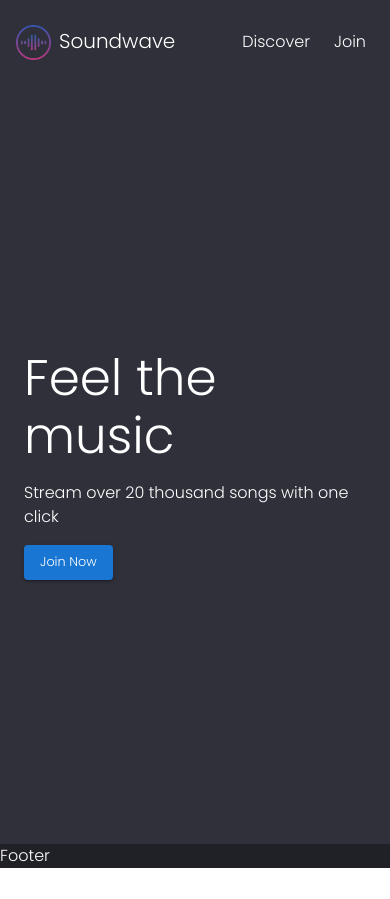
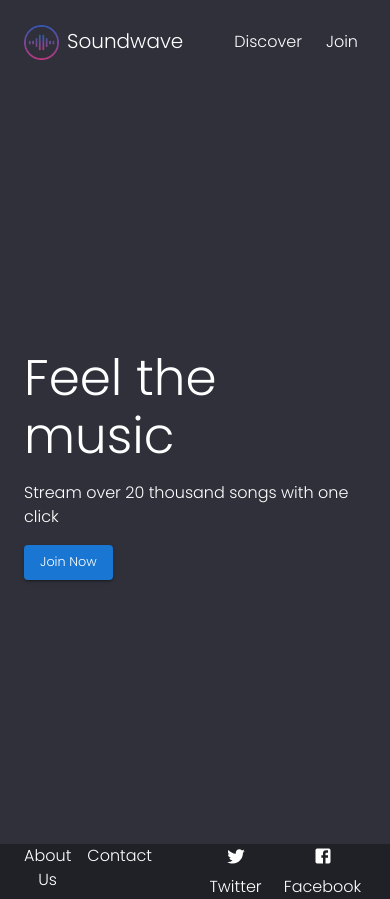
Before and after one commit to andreubltzr/soundwave, a React (Vite) app: page /Join in a window 390 px wide. Before the commit the page ends 868 px from the top, so only its background shows below. Built offline with nearby package versions, Linux system fonts and the light colour scheme.

Commit message:
added footer - homepage done - mobile version

```diff
--- a/package.json
+++ b/package.json
@@ -12,6 +12,7 @@
   "dependencies": {
     "@emotion/react": "^11.11.1",
     "@emotion/styled": "^11.11.0",
+    "@mui/icons-material": "^5.13.7",
     "@mui/material": "^5.13.7",
     "react": "^18.2.0",
     "react-dom": "^18.2.0"
--- a/src/components/Footer.tsx
+++ b/src/components/Footer.tsx
@@ -1,11 +1,39 @@
-import { Box } from "@mui/material";
+import { Box, Container, Grid } from "@mui/material";
 import Typography from "@mui/material/Typography";
+import FacebookIcon from "@mui/icons-material/Facebook";
+import TwitterIcon from "@mui/icons-material/Twitter";
+
 export const Footer = () => {
   return (
     <>
-      <Box sx={{ bgcolor: "#202027" }}>
-        <Typography>Footer</Typography>
-      </Box>
+      <Container
+        sx={{
+          bgcolor: "#202027",
+          px: "1.5rem",
+          display: "flex",
+          justifyContent: "space-around",
+          gap: 5,
+        }}
+      >
+        <Box sx={{ display: "flex", gap: 2, textAlign: "center" }}>
+          <Typography>About Us</Typography>
+          <Typography>Contact</Typography>
+        </Box>
+        <Grid container sx={{ textAlign: "center" }}>
+          <Grid item xs={6}>
+            <TwitterIcon sx={{ width: 20 }}></TwitterIcon>
+          </Grid>
+          <Grid item xs={6}>
+            <FacebookIcon sx={{ width: 20 }}></FacebookIcon>
+          </Grid>
+          <Grid item xs={6}>
+            Twitter
+          </Grid>
+          <Grid item xs={6}>
+            Facebook
+          </Grid>
+        </Grid>
+      </Container>
     </>
   );
 };
--- a/src/components/Header.tsx
+++ b/src/components/Header.tsx
@@ -29,6 +29,7 @@ export const Header = () => {
           justifyContent: "space-between",
           bgcolor: "#2F303A",
           height: "10vh",
+          px: "1.5rem",
         }}
       >
         <Box sx={{ display: "flex", gap: 1 }}>
--- a/src/components/Hero.tsx
+++ b/src/components/Hero.tsx
@@ -1,10 +1,10 @@
-import { Box, Button } from "@mui/material";
+import { Button, Container } from "@mui/material";
 import Typography from "@mui/material/Typography";
 
 export const Hero = () => {
   return (
     <>
-      <Box
+      <Container
         sx={{
           bgcolor: "#2F303A",
           height: "90vh",
@@ -29,7 +29,7 @@ export const Hero = () => {
         >
           Join Now
         </Button>
-      </Box>
+      </Container>
     </>
   );
 };
```
Also changed, not shown: 1 other file (tests, documents, lock files or other folders).
